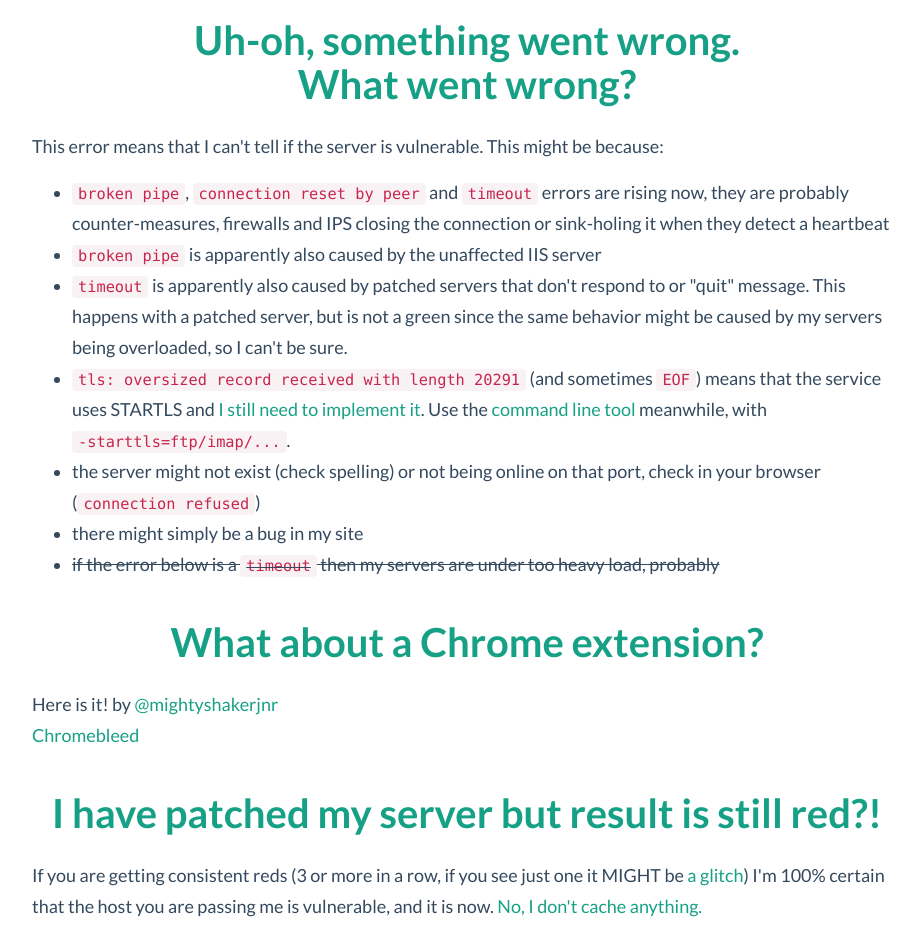
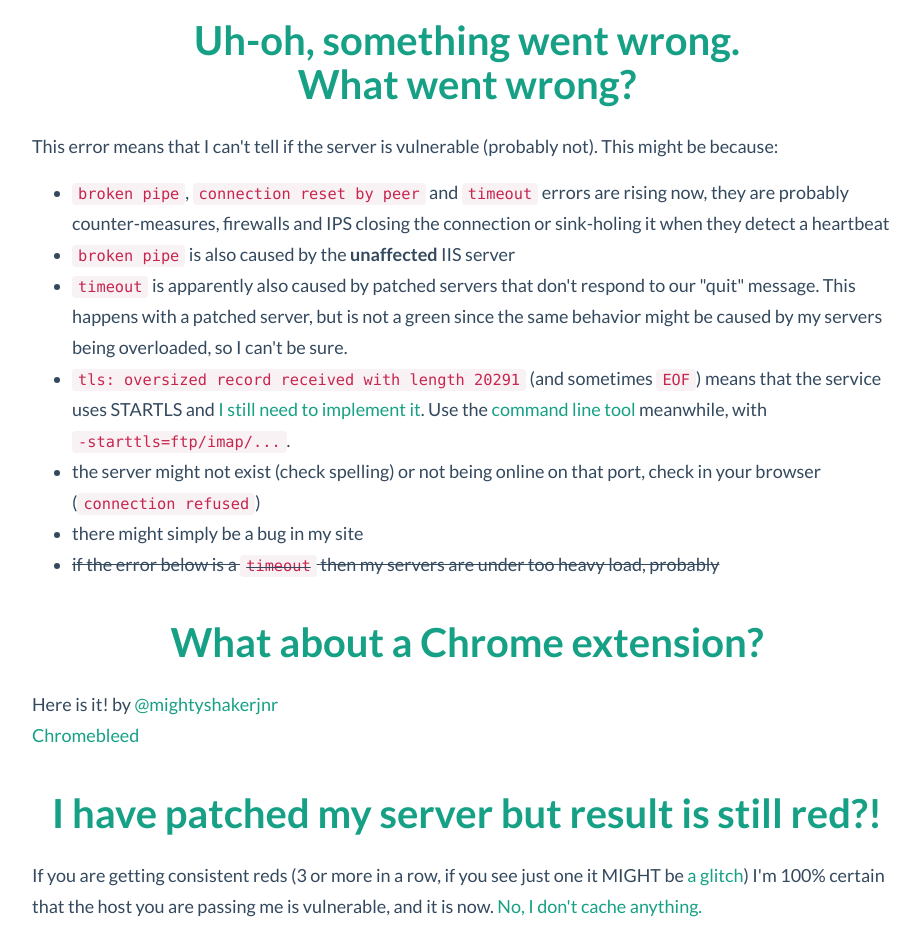
Before and after one commit to FiloSottile/Heartbleed, a website: page faq.html in a window 1280 px wide. Shown: the part 820-1749 px from the top of the page, without its empty margins (173-1093 px from the left). Drawn offline with Linux system fonts and the light colour scheme.

Commit message:
strong uhoh wording

```diff
--- a/faq.html
+++ b/faq.html
@@ -105,13 +105,13 @@ h3 {
 
             <h3><a name="wentwrong" href="#wentwrong">Uh-oh, something went wrong.<br>What went wrong?</h3></a>
             <p>
-                This error means that I can't tell if the server is vulnerable. This might be because:
+                This error means that I can't tell if the server is vulnerable (probably not). This might be because:
                 <ul><li>
                   <code>broken pipe</code>, <code>connection reset by peer</code> and <code>timeout</code> errors are rising now, they are probably counter-measures, firewalls and IPS closing the connection or sink-holing it when they detect a heartbeat
                 </li><li>
-                  <code>broken pipe</code> is apparently also caused by the unaffected IIS server
+                  <code>broken pipe</code> is also caused by the <strong>unaffected</strong> IIS server
                 </li><li>
-                  <code>timeout</code> is apparently also caused by patched servers that don't respond to or "quit" message. This happens with a patched server, but is not a green since the same behavior might be caused by my servers being overloaded, so I can't be sure.
+                  <code>timeout</code> is apparently also caused by patched servers that don't respond to our "quit" message. This happens with a patched server, but is not a green since the same behavior might be caused by my servers being overloaded, so I can't be sure.
                 </li><li>
                   <code>tls: oversized record received with length 20291</code> (and sometimes <code>EOF</code>) means that the service uses STARTLS and <a href="https://github.com/FiloSottile/Heartbleed/issues/14">I still need to implement it</a>. Use the <a href="https://github.com/FiloSottile/Heartbleed">command line tool</a> meanwhile, with <code>-starttls=ftp/imap/...</code>.
                 </li><li>
```
Also changed, not shown: index.html (+2 -1 lines).
